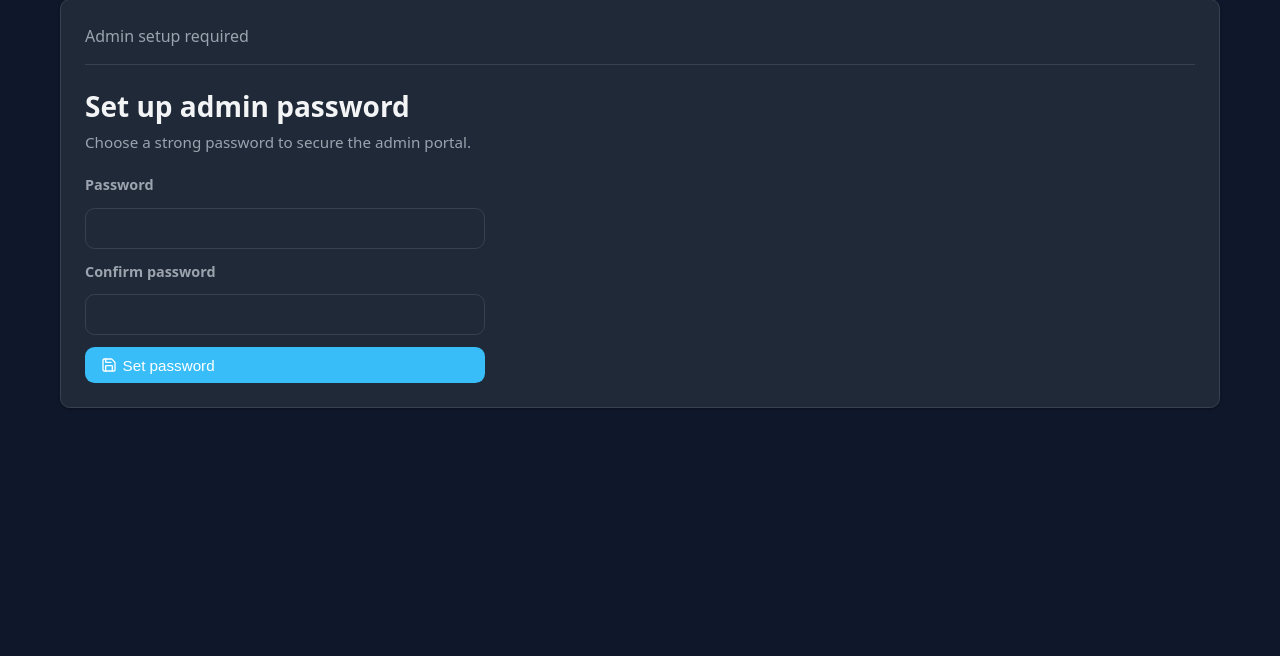
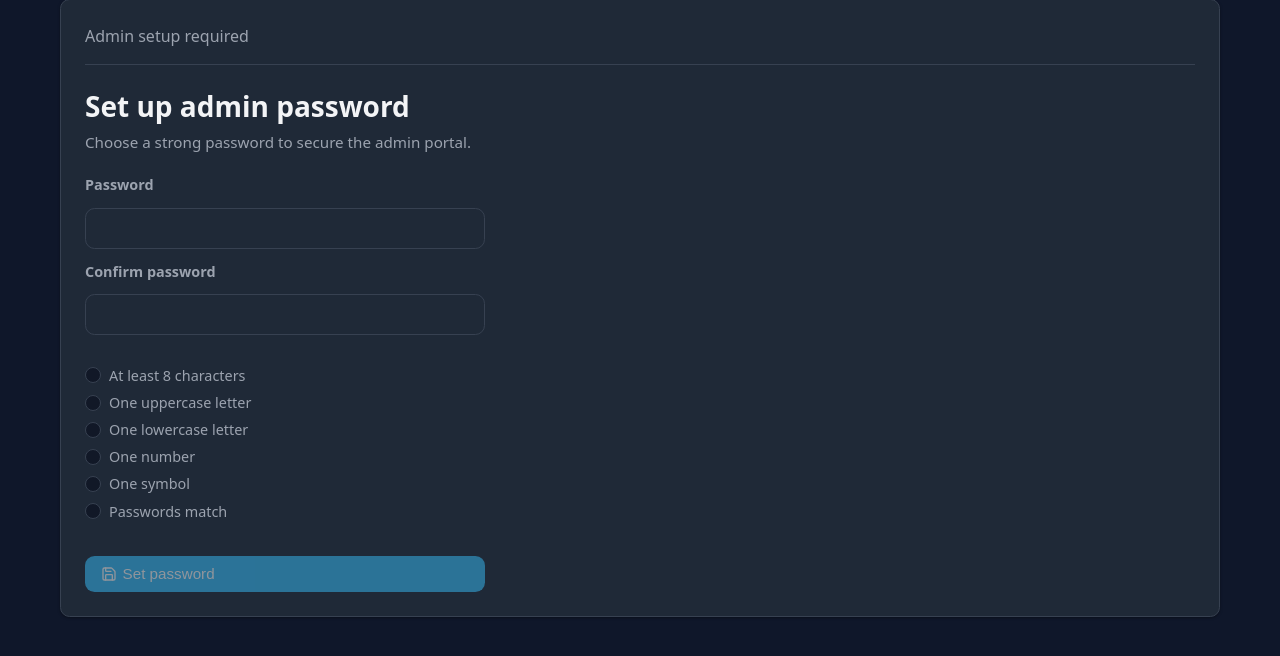
Before and after one commit to f03809/swim-tfdm-consumer, a Python web app: template app/templates/admin_setup.html in a window 1280 px wide. Shown: the part 90-746 px from the top of the page. Run offline with Jinja, Linux system fonts and the light colour scheme; the template is opened without the code that fills it, so the values that code supplies are empty.

Commit message:
Prettier admin setup with live password-complexity checks.
- Require 8+ chars, an uppercase, a lowercase, a number, and a symbol.
- Add a bullet list with green checkmarks that update live as the user
  types, including the confirm-password match.
- Disable the submit button until all criteria are met.

Generated with [Devin](https://devin.ai)

Co-Authored-By: Devin <158243242+devin-ai-integration[bot]@users.noreply.github.com>

```diff
--- a/app/static/portal.css
+++ b/app/static/portal.css
@@ -272,6 +272,11 @@ html[data-theme="dark"] .theme-icon-dark {
 
 .btn:active {
   transform: translateY(1px);
+}
+
+.btn:disabled {
+  opacity: 0.5;
+  cursor: not-allowed;
 }
 
 .table-wrap {
@@ -568,6 +573,50 @@ pre, .code-block {
   margin-right: 0.35rem;
 }
 
+.password-criteria {
+  list-style: none;
+  padding: 0;
+  margin: 0.75rem 0 1rem;
+  font-size: 0.9rem;
+  color: var(--text-muted);
+}
+
+.password-criteria li {
+  display: flex;
+  align-items: center;
+  gap: 0.5rem;
+  margin: 0.35rem 0;
+  transition: color 0.15s;
+}
+
+.criteria-icon {
+  display: inline-flex;
+  align-items: center;
+  justify-content: center;
+  width: 1rem;
+  height: 1rem;
+  border-radius: 50%;
+  background: var(--surface-2);
+  border: 1px solid var(--border);
+  color: transparent;
+  transition: background 0.15s, color 0.15s, border-color 0.15s;
+}
+
+.criteria-icon svg {
+  width: 0.7rem;
+  height: 0.7rem;
+}
+
+.criteria-met {
+  color: var(--text);
+}
+
+.criteria-met .criteria-icon {
+  background: rgba(34, 197, 94, 0.15);
+  border-color: #22c55e;
+  color: #22c55e;
+}
+
 /* Utility */
 .hidden { display: none !important; }
 
--- a/app/templates/admin_setup.html
+++ b/app/templates/admin_setup.html
@@ -13,16 +13,99 @@
     </div>
   {% endif %}
 
-  <form method="post" class="admin-form">
+  <form method="post" class="admin-form" id="setup-form">
     <label for="password">Password</label>
-    <input type="password" id="password" name="password" required minlength="8" class="admin-input">
+    <input type="password" id="password" name="password" required minlength="8" class="admin-input" autocomplete="new-password">
 
     <label for="confirm_password">Confirm password</label>
-    <input type="password" id="confirm_password" name="confirm_password" required minlength="8" class="admin-input">
+    <input type="password" id="confirm_password" name="confirm_password" required minlength="8" class="admin-input" autocomplete="new-password">
 
-    <button type="submit" class="btn">
+    <ul class="password-criteria">
+      <li id="crit-length" data-check="length">
+        <span class="criteria-icon" aria-hidden="true">
+          <svg viewBox="0 0 24 24" fill="none" stroke="currentColor" stroke-width="3" stroke-linecap="round" stroke-linejoin="round"><polyline points="20 6 9 17 4 12"></polyline></svg>
+        </span>
+        At least 8 characters
+      </li>
+      <li id="crit-upper" data-check="upper">
+        <span class="criteria-icon" aria-hidden="true">
+          <svg viewBox="0 0 24 24" fill="none" stroke="currentColor" stroke-width="3" stroke-linecap="round" stroke-linejoin="round"><polyline points="20 6 9 17 4 12"></polyline></svg>
+        </span>
+        One uppercase letter
+      </li>
+      <li id="crit-lower" data-check="lower">
+        <span class="criteria-icon" aria-hidden="true">
+          <svg viewBox="0 0 24 24" fill="none" stroke="currentColor" stroke-width="3" stroke-linecap="round" stroke-linejoin="round"><polyline points="20 6 9 17 4 12"></polyline></svg>
+        </span>
+        One lowercase letter
+      </li>
+      <li id="crit-number" data-check="number">
+        <span class="criteria-icon" aria-hidden="true">
+          <svg viewBox="0 0 24 24" fill="none" stroke="currentColor" stroke-width="3" stroke-linecap="round" stroke-linejoin="round"><polyline points="20 6 9 17 4 12"></polyline></svg>
+        </span>
+        One number
+      </li>
+      <li id="crit-symbol" data-check="symbol">
+        <span class="criteria-icon" aria-hidden="true">
+          <svg viewBox="0 0 24 24" fill="none" stroke="currentColor" stroke-width="3" stroke-linecap="round" stroke-linejoin="round"><polyline points="20 6 9 17 4 12"></polyline></svg>
+        </span>
+        One symbol
+      </li>
+      <li id="crit-match" data-check="match">
+        <span class="criteria-icon" aria-hidden="true">
+          <svg viewBox="0 0 24 24" fill="none" stroke="currentColor" stroke-width="3" stroke-linecap="round" stroke-linejoin="round"><polyline points="20 6 9 17 4 12"></polyline></svg>
+        </span>
+        Passwords match
+      </li>
+    </ul>
+
+    <button type="submit" class="btn" id="submit-btn" disabled>
       <i data-lucide="save" style="width: 1rem; height: 1rem;"></i>
       Set password
     </button>
   </form>
+
+  <script>
+    (function () {
+      const password = document.getElementById('password');
+      const confirm = document.getElementById('confirm_password');
+      const submit = document.getElementById('submit-btn');
+      const criteria = {
+        length: document.getElementById('crit-length'),
+        upper: document.getElementById('crit-upper'),
+        lower: document.getElementById('crit-lower'),
+        number: document.getElementById('crit-number'),
+        symbol: document.getElementById('crit-symbol'),
+        match: document.getElementById('crit-match'),
+      };
+
+      function setMet(el, met) {
+        el.classList.toggle('criteria-met', met);
+      }
+
+      function validate() {
+        const p = password.value;
+        const c = confirm.value;
+        const checks = {
+          length: p.length >= 8,
+          upper: /[A-Z]/.test(p),
+          lower: /[a-z]/.test(p),
+          number: /[0-9]/.test(p),
+          symbol: /[^A-Za-z0-9]/.test(p),
+          match: p.length > 0 && p === c,
+        };
+
+        for (const key in checks) {
+          setMet(criteria[key], checks[key]);
+        }
+
+        const allMet = Object.values(checks).every(Boolean);
+        submit.disabled = !allMet;
+      }
+
+      password.addEventListener('input', validate);
+      confirm.addEventListener('input', validate);
+      validate();
+    })();
+  </script>
 {% endblock %}
```
Also changed, not shown: app/admin.py (+8 -2 lines).
